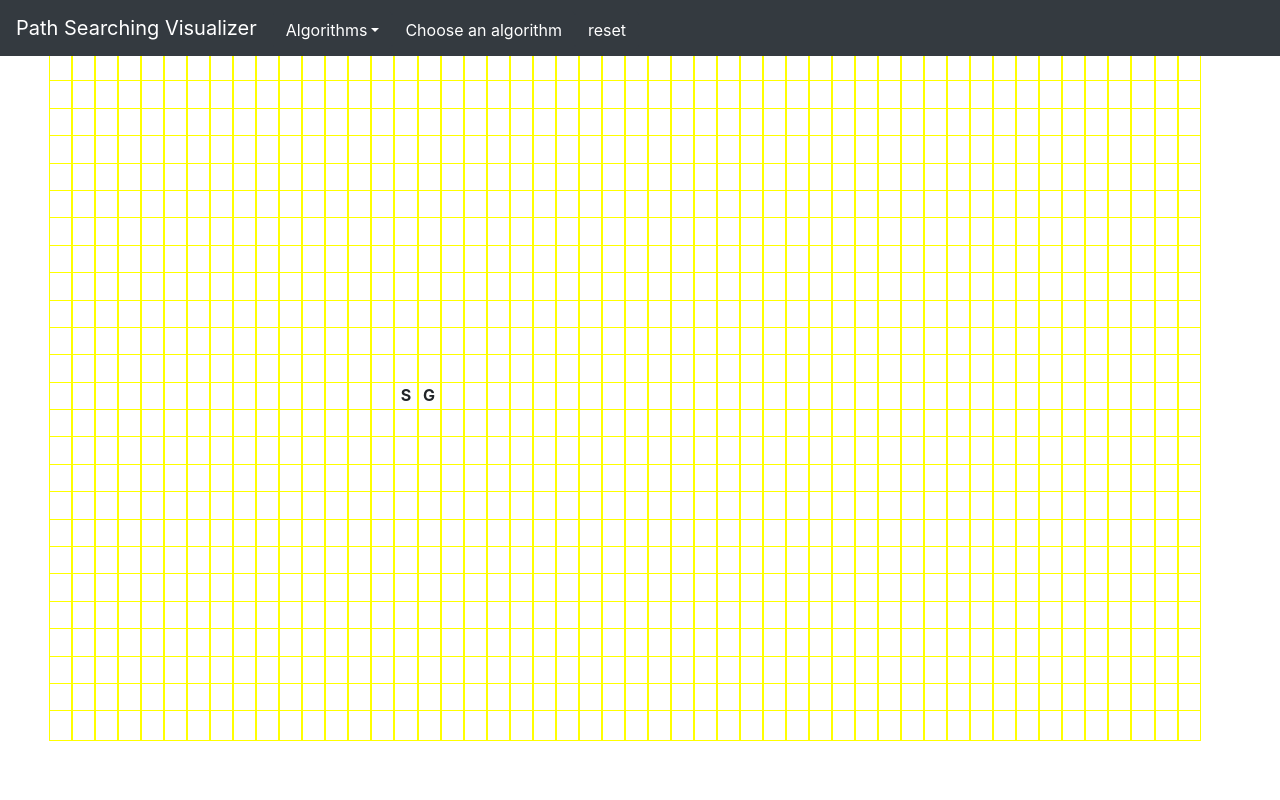
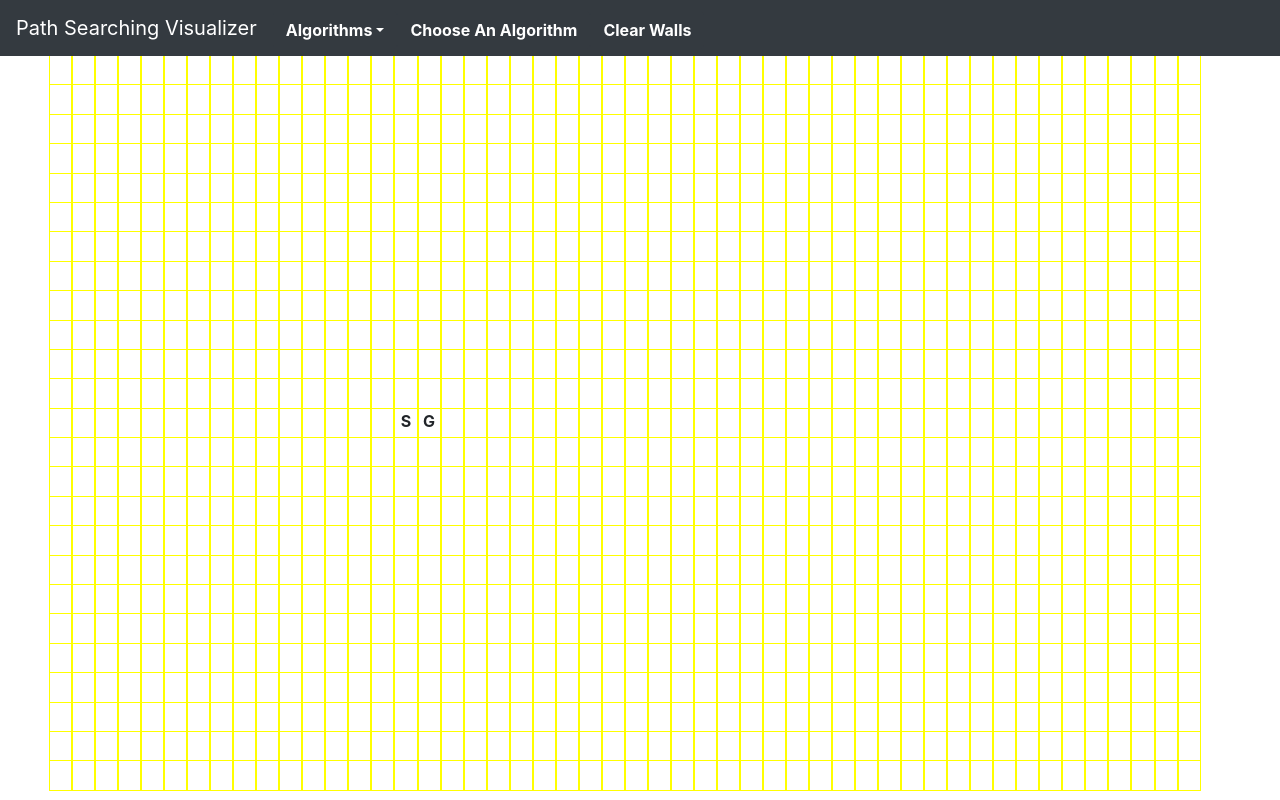
Before and after one commit to tlee10/path-find-visualizer, a React (Create React App) app: page / in a window 1280 px wide. Built offline with nearby package versions, Linux system fonts and the light colour scheme.

Commit message:
fixed dfs

```diff
--- a/src/App.js
+++ b/src/App.js
@@ -53,12 +53,13 @@ class App extends Component {
       this.setState({
         clickAction: node.isStart ? "start" : node.isGoal ? "goal" : "wall"
       });
-    }
+      //click on non-special nodes will turn them to walls
       const graph = this.copyGraph(this.state);
 
       if (!node.isStart && !node.isGoal)
         graph.nodes[node.row][node.col].isWall = !node.isWall;
       this.setState({ graph });
+    }
   };
 
   onMouseEnter = node => {
@@ -104,16 +105,16 @@ class App extends Component {
   };
 
   activateSearch = () => {
-    if (this.state.algoChosen !== "") {
+    if (this.state.algoChosen !== "" && !this.state.animationActivated) {
       this.setState((state, props) => {
         const graph = this.copyGraph(state);
         graph.resetGraph();
         graphSearch(graph, state.algoChosen);
         //graph.closed.forEach((node) => {node.visited = true;});
-        return { graph };
+        return { graph, animationActivated: true };
       });
+      setTimeout(() => this.animateSearch(), 100);
     }
-    setTimeout(() => this.animateSearch(), 100);
   };
 
   //animate path searching by changing 'visited' property of nodes in closed list to true
@@ -131,12 +132,13 @@ class App extends Component {
       }, 100 * iteration);
     });
     console.log(i);
-    setTimeout(() => this.animatePath(), 100*(i+1));
+    setTimeout(() => this.animatePath(), 100 * (i + 1));
   };
 
   animatePath = () => {
     let current = this.state.graph.goalNode;
     const path = [];
+    let i;
     //if node's parent is not itself and there's a path
     while (current.parent !== current && current.parent !== null) {
       path.unshift({ row: current.row, col: current.col });
@@ -147,6 +149,7 @@ class App extends Component {
     console.log(path);
     if (current.parent === current) {
       path.forEach((coordinates, iteration) => {
+        i = iteration;
         setTimeout(() => {
           this.setState((state, props) => {
             const newGraph = this.copyGraph(state);
@@ -155,36 +158,22 @@ class App extends Component {
           });
         }, 100 * iteration);
       });
+      setTimeout(() => {
+        this.setState({ animationActivated: false });
+      }, 100 * i);
     }
   };
 
-  resetGraph = () => {
-    // console.log("hi");
-    const newgraph = this.copyGraph(this.state);
-    // //console.log(graph);
-    // //console.log(graph == this.state.graph);
-    // console.log("hihi");
-    // console.log(typeof(graph.checkClosed));
-    // console.log(typeof(graph.resetGraph));
-    // graph.resetGraph();
-    // console.log(graph);
-    // this.setState({graph});
-    console.log(newgraph.nodes);
-    newgraph.nodes.forEach(row => {
+  clearWalls = () => {
+    if (!this.state.animationActivated) {
+      const newGraph = this.copyGraph(this.state);
+      newGraph.nodes.forEach(row => {
         row.forEach(node => {
-        //console.log(node);
-        node.parent = null;
-        node.f = 0;
-        node.g = 0;
-        node.h = 0;
-        node.depth = 0;
-        node.visited = false;
+          node.isWall = false;
         });
       });
-    newgraph.closed = [];
-    newgraph.open = [];
-    console.log(newgraph);
-    this.setState({ graph: newgraph });
+      this.setState({ graph: newGraph });
+    }
   };
 
   render() {
@@ -195,6 +184,8 @@ class App extends Component {
           handleAlgoDropdown={this.handleAlgoDropdown}
           activateSearch={this.activateSearch}
           resetGraph={this.resetGraph}
+          clearWalls={this.clearWalls}
+          animationActivated={this.state.animationActivated}
         />
         <Grid
           grid={this.state.graph.nodes}
--- a/src/algorithms.js
+++ b/src/algorithms.js
@@ -93,6 +93,10 @@ const bfs = (current, destination, graph) => {
 const dfs = (current, destination, graph) => {
   updateDiscoveredNode(destination, current, 1);
   //deepest node expands first
+  if (graph.checkOpen(destination)) {
+    console.log("yeyeyeye")
+    graph.open.splice(graph.open.indexOf(destination), 1);
+  }
   graph.open.unshift(destination);
 };
 
--- a/src/components/NavBar.jsx
+++ b/src/components/NavBar.jsx
@@ -7,11 +7,12 @@ class NavBar extends Component {
       algoChosen,
       handleAlgoDropdown,
       activateSearch,
-      resetGraph
+      clearWalls,
+      animationActivated
     } = this.props;
-    const activateBtnColor = algoChosen === "" ? "btn-dark" : "btn-danger";
+    const activateBtnColor = algoChosen === "" ? "btn-dark" : animationActivated ? "btn-danger" : "btn-success";
     const activateBtnText =
-      algoChosen === "" ? "Choose an algorithm" : "Activate " + algoChosen;
+      algoChosen === "" ? "Choose An Algorithm" : animationActivated ? "Searching" : "Activate " + algoChosen;
     return (
       <nav className="navbar navbar-expand-sm navbar-dark bg-dark">
         <a className="navbar-brand" href="#">
@@ -39,7 +40,7 @@ class NavBar extends Component {
                 aria-haspopup="true"
                 aria-expanded="false"
               >
-                Algorithms
+                <strong>Algorithms</strong>
                 <span className="caret"></span>
               </button>
               <ul className="dropdown-menu" aria-labelledby="dropdownMenu2">
@@ -60,14 +61,16 @@ class NavBar extends Component {
                 type="button"
                 onClick={() => activateSearch()}
               >
-                {activateBtnText}
+                <strong>{activateBtnText}</strong>
+
               </button>
               <button
                 className={`btn btn-dark`}
                 type="button"
-                onClick={() => resetGraph()}
+                onClick={() => clearWalls()}
               >
-                reset</button>
+                <strong>Clear Walls</strong>
+              </button>
             </li>
           </ul>
         </div>
--- a/src/components/Node.jsx
+++ b/src/components/Node.jsx
@@ -13,7 +13,7 @@ const Node = props => {
   } = props;
 
   const isVisited = node.visited ? "visited" : "";
-  const isWall = node.isWall ? "wall" : "";
+  const isWall = node.isVisited ? "" : node.isWall ? "wall" : "";
   const isPath = node.isPath ? "path" : "";
   return (
     <div
--- a/src/index.css
+++ b/src/index.css
@@ -21,7 +21,7 @@ code {
 }
 
 .row {
-  margin-top: -3px;
+  margin-top: -1px;
   height: 3.8vh;
 }
 
@@ -39,6 +39,7 @@ code {
 }
 
 .visited {
+  border: 0.05px solid rgb(189, 189, 189);
   animation-name: visitedAnimation;
   animation-duration: 0.5s;
   animation-timing-function: ease-out;
@@ -55,6 +56,7 @@ code {
 }
 
 .path {
+  border: 0.5px solid rgb(255, 251, 7);
   animation-name: pathAnimation;
   animation-duration: 0.5s;
   animation-timing-function: ease-out;
```
Lines whose indentation alone changed are shown as unchanged.
